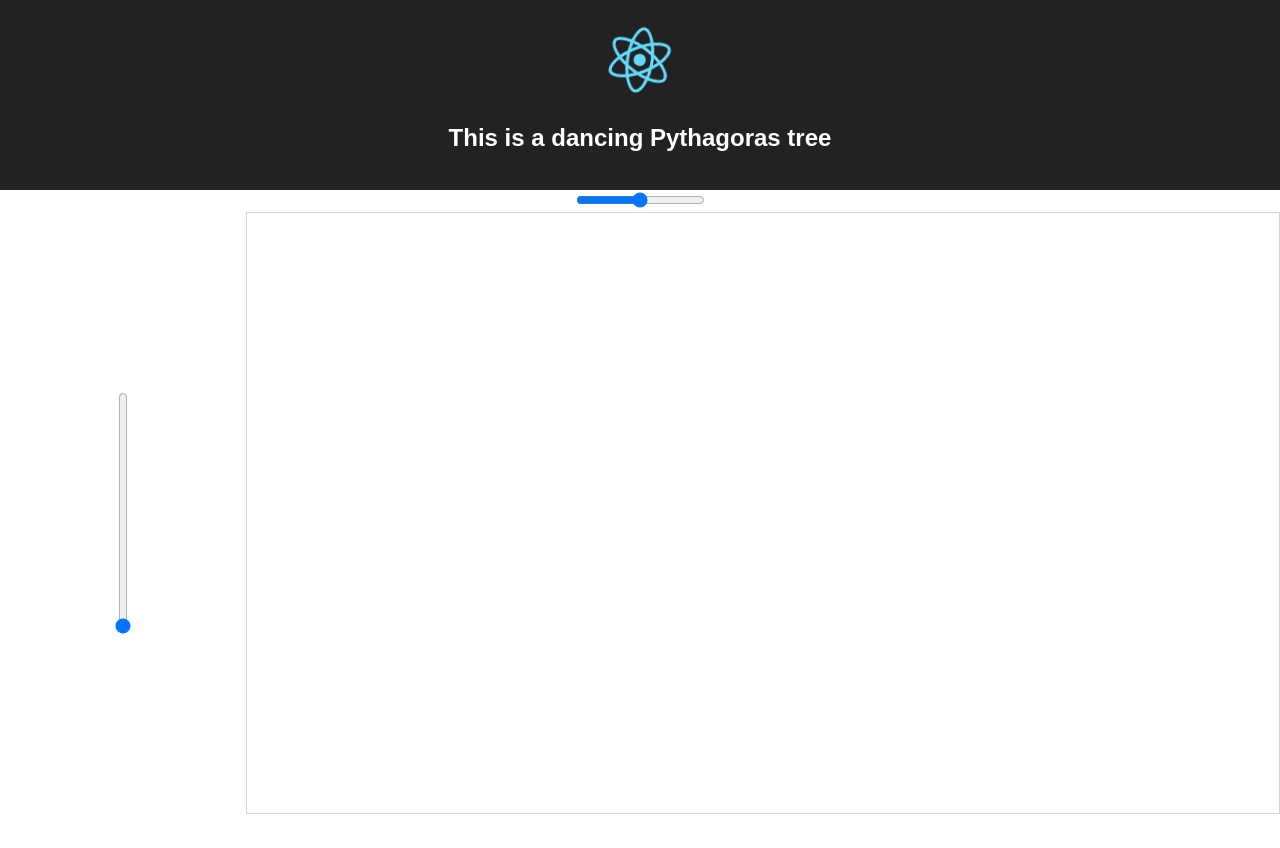
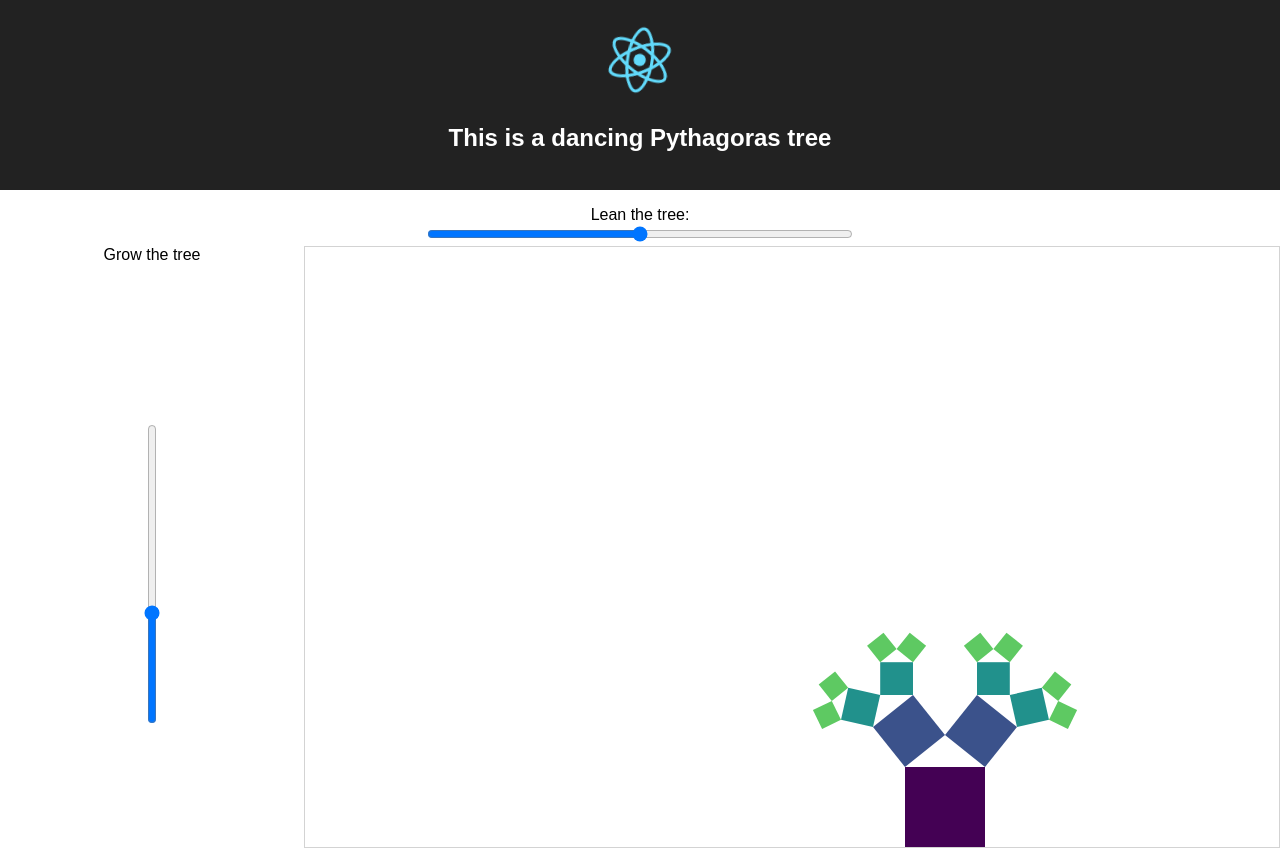
Before and after one commit to Swizec/react-fractals, a React (Create React App) app: page / in a window 1280 px wide. Before the commit the page ends 814 px from the top, so only its background shows below. Built offline with nearby package versions, Linux system fonts and the light colour scheme.

Commit message:
Make layout nicer

```diff
--- a/src/App.js
+++ b/src/App.js
@@ -1,8 +1,6 @@
 import React, { Component } from "react";
 import logo from "./logo.svg";
 import "./App.css";
-import { select as d3select, mouse as d3mouse } from "d3-selection";
-import { scaleLinear } from "d3-scale";
 
 import Pythagoras from "./Pythagoras";
 
@@ -12,9 +10,9 @@ class App extends Component {
         height: 600,
     };
     state = {
-        treeSize: 0,
+        treeSize: 4,
         baseW: 80,
-        heightFactor: 0.55,
+        heightFactor: 0.4,
         lean: 0,
     };
     running = false;
@@ -22,64 +20,37 @@ class App extends Component {
 
     changeTreeSize(event) {
         this.setState({
-            treeSize: event.target.value,
+            treeSize: Number(event.target.value),
         });
     }
 
     changeTreeLean(event) {
-        console.log(event.target.value);
         this.setState({
-            lean: event.target.value,
+            lean: -Number(event.target.value),
         });
     }
-
-    // next() {
-    //     const { currentMax } = this.state;
-
-    //     if (currentMax < this.maxTreeSize) {
-    //         this.setState({ currentMax: currentMax + 1 });
-    //         setTimeout(this.next.bind(this), 500);
-    //     }
-    // }
-
-    // Throttling approach borrowed from Vue fork
-    // https://github.com/yyx990803/vue-fractal/blob/master/src/App.vue
-    // rAF makes it slower than just throttling on React update
-    // onMouseMove(event) {
-    //     if (this.running) return;
-    //     this.running = true;
-
-    //     const [x, y] = d3mouse(this.refs.svg),
-    //         scaleFactor = scaleLinear()
-    //             .domain([this.svg.height, 0])
-    //             .range([0, 0.8]),
-    //         scaleLean = scaleLinear()
-    //             .domain([0, this.svg.width / 2, this.svg.width])
-    //             .range([0.5, 0, -0.5]);
-
-    //     this.setState({
-    //         heightFactor: scaleFactor(y),
-    //         lean: scaleLean(x),
-    //     });
-    //     this.running = false;
-    // }
 
     render() {
         return (
             <div className="App">
-                <div className="App-header">
+                <div className="App-header" style={{ marginBottom: "1rem" }}>
                     <img src={logo} className="App-logo" alt="logo" />
                     <h2>This is a dancing Pythagoras tree</h2>
                 </div>
+                <label>Lean the tree:</label>
+                <br />
                 <input
                     type="range"
                     value={this.state.lean}
                     onChange={(event) => this.changeTreeLean(event)}
                     min="-0.5"
                     max="0.5"
-                    step="0.01"
+                    step="0.05"
+                    style={{ width: this.svg.width / 3 }}
                 />
                 <div style={{ display: "flex", flexDirection: "row" }}>
+                    <div style={{ display: "flex", flexDirection: "column" }}>
+                        <label>Grow the tree</label>
                         <input
                             type="range"
                             value={this.state.treeSize}
@@ -88,10 +59,14 @@ class App extends Component {
                             max={this.maxTreeSize}
                             step="1"
                             style={{
-                            transform: "rotate(-90deg)",
+                                transform: `rotate(-90deg) translate(-${
+                                    this.svg.height / 2
+                                }px, 0)`,
                                 width: this.svg.height / 2,
                             }}
                         />
+                    </div>
+
                     <svg
                         width={this.svg.width}
                         height={this.svg.height}
```
Lines whose indentation alone changed are shown as unchanged.
